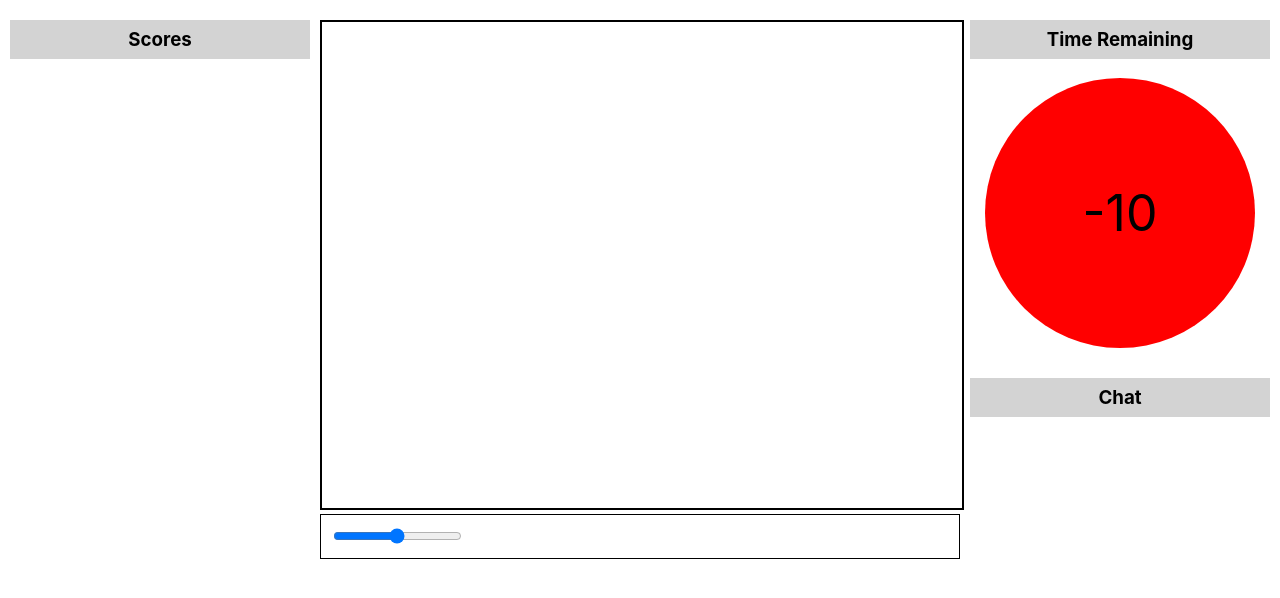
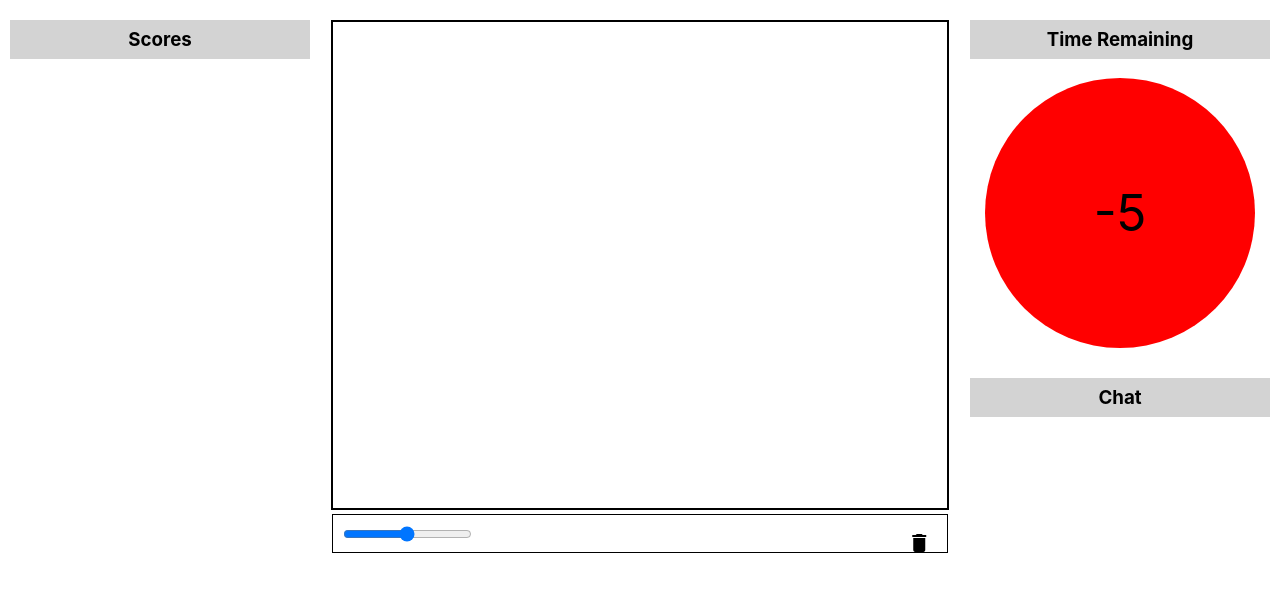
Before and after one commit to SPS-Team81/Pictionary, a React (Create React App) app in the folder client/: page / in a window 1280 px wide. Shown: the top 598 px of the page. Built offline with nearby package versions, Linux system fonts and the light colour scheme; no server answers.

Commit message:
Add clear canvas function

```diff
--- a/client/src/components/Canvas.js
+++ b/client/src/components/Canvas.js
@@ -1,11 +1,21 @@
 import React, { useEffect, useRef, useState } from 'react';
 import './canvas.css'
+import { List, ListItem } from '@material-ui/core';
 
 function Canvas() {
     let drawing = false;
     const current = { x: 0, y: 0 };
     const canvasRef = useRef(null);
     const [sliderValue, changeSlider] = useState(50);
+
+    useEffect(() => {
+        onResize();
+    }, []);
+
+    function onResize(e) {
+        canvasRef.current.width = canvasRef.current.offsetWidth;
+        canvasRef.current.height = canvasRef.current.offsetHeight;
+    }
 
     function drawLine(x0, y0, x1, y1, color) {
         const context = canvasRef.current.getContext('2d');
@@ -116,13 +126,16 @@ function Canvas() {
         changeSlider(e.target.value);
     }
 
+    function onClearCanvas() {
+        const context = canvasRef.current.getContext('2d');
+        context.clearRect(0, 0, canvasRef.current.width, canvasRef.current.height);
+    }
+
     return (
         <div>
             <div style={{ textAlign: "center" }}>
                 <canvas
                     ref={canvasRef}
-                    width={900}
-                    height={700}
                     style={{ border: '2px solid #000', marginTop: 20 }}
                     onMouseDown={(e) => onMouseDown(e)}
                     onMouseUp={(e) => onMouseUp(e)}
@@ -141,7 +154,15 @@ function Canvas() {
                     min="1" max="100"
                     value={sliderValue}
                     onChange={(e) => onSliderChange(e)}
-                    step="1"></input>
+                    step="1"
+                    className="slider"
+                ></input>
+
+                <List className="horizontal-list">
+                    <ListItem>
+                        <i className="material-icons" onClick={onClearCanvas} style={{ cursor: "pointer" }}>delete</i>
+                    </ListItem>
+                </List>
             </div>
         </div>
     );
--- a/client/src/components/canvas.css
+++ b/client/src/components/canvas.css
@@ -1,12 +1,22 @@
 canvas {
-  width: 100%;
+  width: 48vw;
   height: 38vw;
 }
 
 .canvas-tools {
-  /* width: 100%; */
+  width: 48vw;
   border: 0.15vw;
   border-style: solid;
   border-color: black;
-  padding: 0.8vw;
+  margin: auto;
 }
+
+.slider {
+  margin-top: 0.8vw;
+  margin-bottom: 0.8vw;
+  margin-left: 0.8vw;
+}
+
+.horizontal-list {
+  float: right;
+}
```
